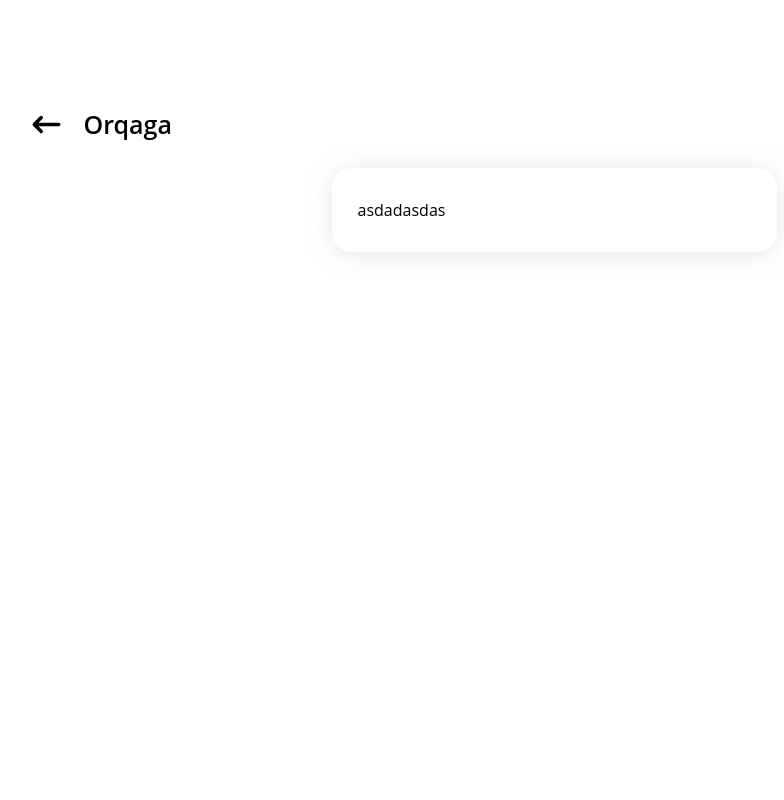
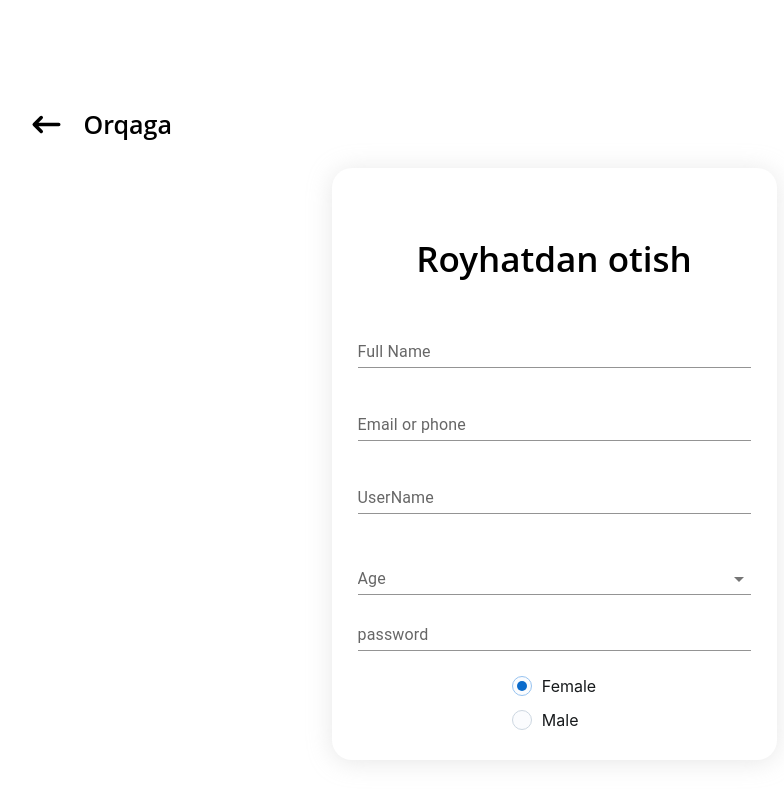
Before and after one commit to rakhimovsh/dtm_demo_front, a React (Create React App) app: page /register in a window 1280 px wide. Shown: the whole page, without its empty margins (86-870 px from the left). Built offline with nearby package versions, Linux system fonts and the light colour scheme.

Commit message:
register page

```diff
--- a/package.json
+++ b/package.json
@@ -5,6 +5,7 @@
   "dependencies": {
     "@emotion/react": "^11.10.0",
     "@emotion/styled": "^11.10.0",
+    "@mui/joy": "^5.0.0-alpha.42",
     "@mui/material": "^5.10.2",
     "@testing-library/jest-dom": "^5.16.5",
     "@testing-library/react": "^13.3.0",
--- a/src/pages/Register.js
+++ b/src/pages/Register.js
@@ -2,18 +2,86 @@ import React from 'react';
 import { HiArrowNarrowLeft } from 'react-icons/hi';
 import './Register.scss';
 import Back from '../components/Back';
+import TextField from '@mui/material/TextField';
+import Box from '@mui/material/Box';
+import MenuItem from '@mui/material/MenuItem';
+import FormControl from '@mui/material/FormControl';
+import Select from '@mui/material/Select';
+import InputLabel from '@mui/material/InputLabel';
+import Radio from '@mui/joy/Radio';
+import RadioGroup from '@mui/joy/RadioGroup';
+import { alpha, styled } from '@mui/material/styles';
+
 
 const Register = () => {
-  return (
-    <div className="container">
-      <Back />
-      <div className="form-container">
-        <form>
-          asdadasdas
-        </form>
-      </div>
+  const [region, setRegion] = React.useState('');
+
+  const handleChange = (event) => {
+    setRegion(event.target.value);
+  };
+  return (<div className="container">
+    <Back />
+    <div className="form-container">
+      <Box
+        component="form"
+        noValidate
+        sx={{
+          width: '100%', display: 'flex', flexDirection: 'column', justifyContent: 'center', alignItems: 'center',
+        }}
+      >
+        <h3>
+          Royhatdan otish
+        </h3>
+        <Box sx={{
+          margin: '0 0 25px', width: '100%',
+        }}>
+          <TextField fullWidth label="Full Name" variant="standard" />
+        </Box>
+        <Box sx={{
+          margin: '0 0 25px', width: '100%',
+        }}>
+          <TextField fullWidth label="Email or phone" variant="standard" />
+        </Box>
+        <Box sx={{
+          margin: '0 0 25px', width: '100%',
+        }}>
+          <TextField fullWidth label="UserName" variant="standard" />
+        </Box>
+        <FormControl variant="standard" sx={{ m: 1, minWidth: '100%' }}>
+          <InputLabel id="demo-simple-select-standard-label">Age</InputLabel>
+          <Select
+            labelId="demo-simple-select-standard-label"
+            id="demo-simple-select-standard"
+            value={region}
+            onChange={handleChange}
+            label="Age"
+          >
+            <MenuItem value="">
+              <em>None</em>
+            </MenuItem>
+            <MenuItem value={10}>Ten</MenuItem>
+            <MenuItem value={20}>Twenty</MenuItem>
+            <MenuItem value={30}>Thirty</MenuItem>
+          </Select>
+        </FormControl>
+        <Box sx={{
+          margin: '0 0 25px', width: '100%',
+        }}>
+          <TextField fullWidth label="password" variant="standard" />
+        </Box>
+        <Box>
+          <RadioGroup
+            aria-labelledby="demo-radio-buttons-group-label"
+            defaultValue="female"
+            name="radio-buttons-group"
+          >
+            <Radio value="female" label="Female" />
+            <Radio value="male" label="Male" />
+          </RadioGroup>
+        </Box>
+      </Box>
     </div>
-  );
+  </div>);
 };
 
 export default Register;
--- a/src/pages/Register.scss
+++ b/src/pages/Register.scss
@@ -1,4 +1,3 @@
-
 
 .form-container {
   width: 100%;
@@ -14,5 +13,12 @@
     box-shadow: 0px 2px 25px rgba(187, 187, 187, 0.35);
     border-radius: 20px;
     padding: 30px 26px;
+
+    & h3 {
+      font-weight: 600;
+      font-size: 35px;
+      line-height: 52px;
+      color: #000000;
+    }
   }
 }
```
Also changed, not shown: 1 other file (tests, documents, lock files or other folders).
